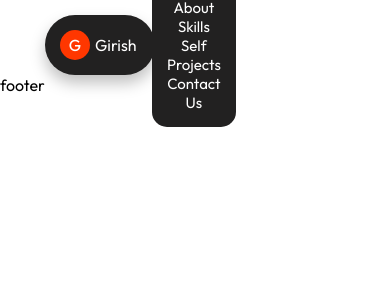
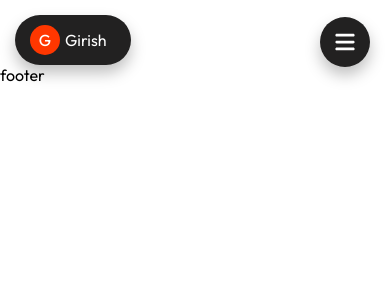
Before and after one commit to Jagdish-Giri/portfolio, a React app: page / in a window 390 px wide. Shown: the top 300 px of the page. Built offline with nearby package versions, Linux system fonts and the light colour scheme; the HTML template or start-up script is replaced by a standard one.

Commit message:
now i maked the navbar completely responsive

```diff
--- a/package.json
+++ b/package.json
@@ -4,7 +4,7 @@
   "version": "0.0.0",
   "type": "module",
   "scripts": {
-    "dev": "vite",
+    "dev": "vite --host",
     "build": "vite build",
     "lint": "eslint .",
     "preview": "vite preview"
@@ -13,6 +13,7 @@
     "@tailwindcss/vite": "^4.1.18",
     "react": "^19.2.0",
     "react-dom": "^19.2.0",
+    "react-icons": "^5.5.0",
     "react-router-dom": "^7.13.0",
     "tailwindcss": "^4.1.18"
   },
--- a/src/components/header/header.css
+++ b/src/components/header/header.css
@@ -59,9 +59,10 @@
     color: white;
     font-size: 1rem;
 }
-.mmenu{
+.mobile-menu{
     display: none;
 }
+
 
 /* Responsive Design */
 @media (max-width: 1046px){
@@ -69,18 +70,23 @@
         display: none;
     }
     .mmenu{
-        display: block;
+        display: flex;
     }
     .header{
         margin: 0;
-        max-width: 200px;
+        max-width: 176px;
+        padding-left: 15px;
     }
     .navbar{
         justify-content: space-between;
         flex: 1;
+        height: 50px;
+
+
     }
     .logo{
         margin-left: 15px;
+
     }
     .mmenu{
         list-style: none;
@@ -93,9 +99,32 @@
         padding-left: 15px;
         padding-right: 15px;
         color: white;
+        margin-top: 25px;
+        width: 125px;
     }
     .mmenu li{
         font-size: 15px;
+        padding: 10px 0;
     }
+    .mobile-menu{
+        display: flex;
+        flex-direction: column;
+        align-items: flex-end;
+        position: absolute;
+        right: 0;
+        top: 17px;
+        margin-right: 20px;
 
+    }
+    .tap{
+        display: flex;
+        align-items: center;
+        justify-content: center;
+        height: 50px;
+        width: 50px;
+        background-color: #222121;
+        border-radius: 50px;
+        box-shadow: 0 8px 15px rgba(0,0,0,0.25);
+        cursor: pointer;
+    }
 }
--- a/src/components/header/header.jsx
+++ b/src/components/header/header.jsx
@@ -1,8 +1,11 @@
-import React from 'react'
+import React, { useState } from 'react'
 import './Header.css'
 import logo from '../../assets/logo.png'
+import { FaBars } from "react-icons/fa6";
 
 const header = () => {
+    const [menuOpen, setMenuOpen] = useState(false);
+
   return (
     <div className='header'>
         <nav className='navbar'>
@@ -20,8 +23,11 @@ const header = () => {
                 <li>Project</li>
                 <li>Contact Us</li>
             </ul>
-            <div className='mobile-menu'>
-
+            <div className='mobile-menu' onClick={() => setMenuOpen(!menuOpen)}>
+               <div className='tap'>
+                <FaBars size={22} color='white' />
+               </div>
+               {menuOpen && (
             <ul className='mmenu'>
                 <li>Home</li>
                 <li>About</li>
@@ -29,6 +35,7 @@ const header = () => {
                 <li>Self Projects</li>
                 <li>Contact Us</li>
             </ul>
+            )}
             </div>
         </nav>
     </div>
```
Also changed, not shown: 1 other file (tests, documents, lock files or other folders).
